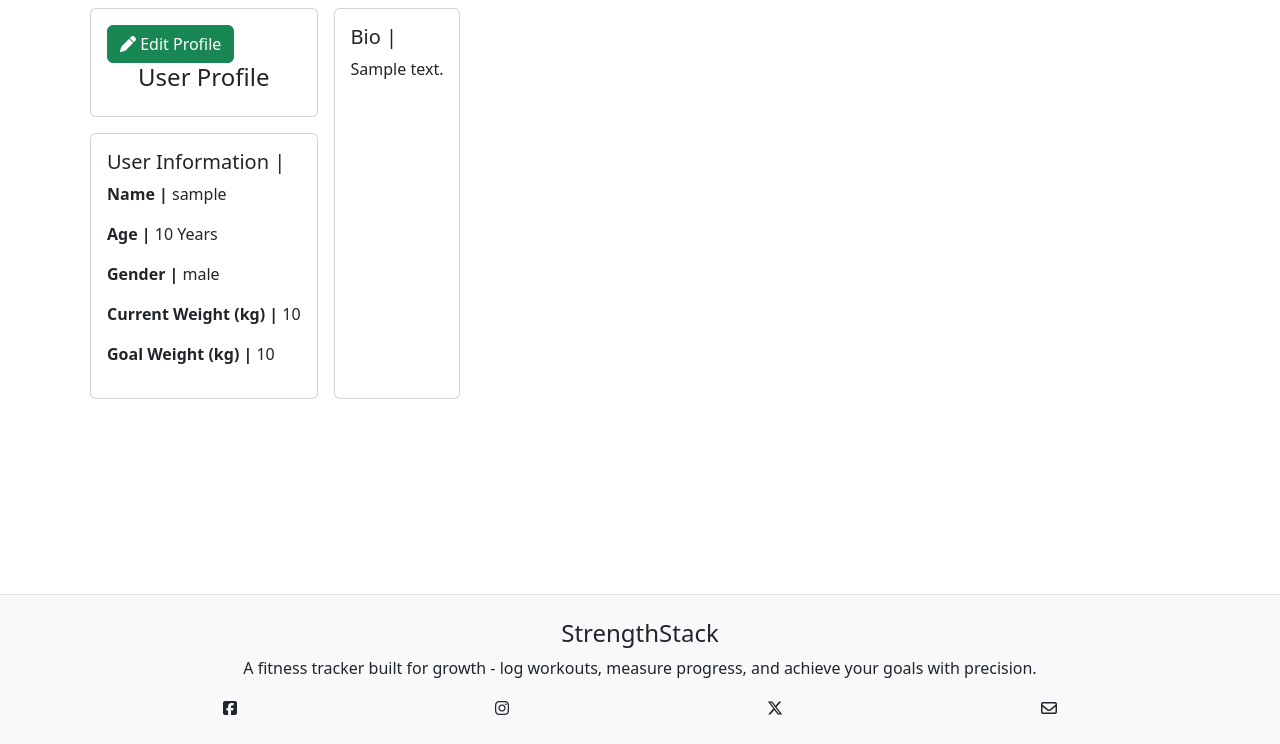
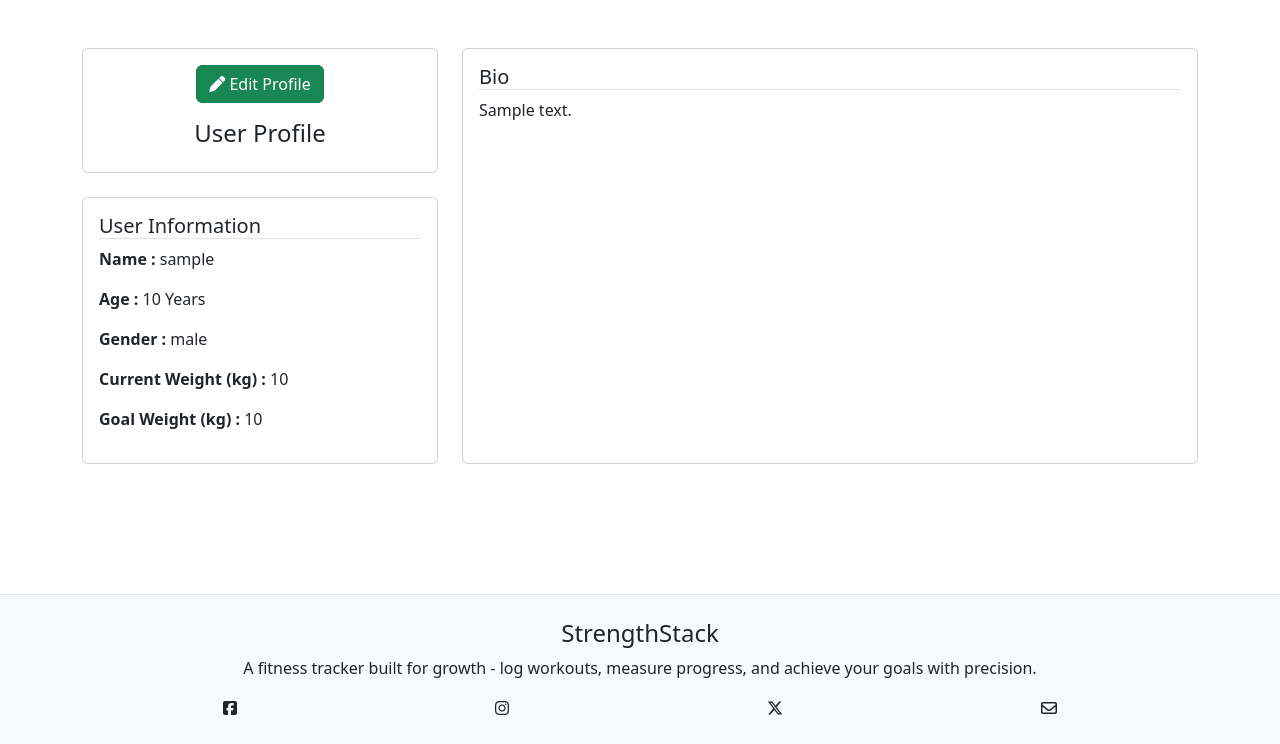
Before and after one commit to AugustinaGonja/strength_stack, a Django app: page /users/profile/ in a window 1280 px wide. Shown: the part 56-800 px from the top of the page. Run offline with Django 5.2, Linux system fonts and the light colour scheme; a user stored in the database is signed in; tables that the repository leaves empty hold one stand-in row (values such as "Sample post"); some libraries are stand-ins or nearby versions.

Commit message:
improve layout

```diff
--- a/templates/profile.html
+++ b/templates/profile.html
@@ -1,11 +1,10 @@
-{% extends 'base.html' %}
-
-{% block content %}
-<div class="container d-flex flex-row flex-column flex-md-row">
-    <div class="d-flex p-2 flex-column " >
-        <div class="card mb-3">
-            <div class="card-body">
-                <a href="{% url 'update_profile' %}" class="btn btn-success">
+{% extends 'base.html' %} {% block content %}
+<div class="container my-5">
+    <div class="row">
+        <div class="col-md-4">
+            <div class="card">
+                <div class="card-body text-center">
+                    <a href="{% url 'update_profile' %}" class="btn btn-success mb-3">
                         <i class="fa-solid fa-pen"></i>
                         Edit Profile
                     </a>
@@ -13,23 +12,24 @@
                 </div>
             </div>
 
-        <div class="card">
+            <div class="card mt-4">
                 <div class="card-body">
-                <h5 class="card-title">User Information |</h5>
-                <p><strong> Name | </strong>{{user.username}}</p>
-                <p><strong> Age | </strong>{{ user_info.age }} Years</p>
-                <p><strong> Gender | </strong>{{ user_info.gender }}</p>
-                <p><strong> Current Weight (kg) | </strong>{{ user_info.current_weight }}</p>
-                <p><strong> Goal Weight (kg) | </strong>{{ user_info.goal_weight }}</p>
+                    <h5 class="card-title border-bottom">User Information</h5>
+                    <p><strong> Name : </strong>{{user.username}}</p>
+                    <p><strong> Age : </strong>{{ user_info.age }} Years</p>
+                    <p><strong> Gender : </strong>{{ user_info.gender }}</p>
+                    <p><strong> Current Weight (kg) : </strong>{{ user_info.current_weight }}</p>
+                    <p><strong> Goal Weight (kg) : </strong>{{ user_info.goal_weight }}</p>
                 </div>
             </div>
         </div>
-
-    <div class="card m-2">
+        <div class="col-md-8">
+            <div class="card h-100">
                 <div class="card-body">
-            <h5 class="card-title">Bio | </h5>
+                    <h5 class="card-title border-bottom">Bio</h5>
                     <p class="card-text">{{ user_info.bio }}</p>
                 </div>
             </div>
         </div>
+    </div>
     {% endblock %}
```
Also changed, not shown: templates/about.html (+26 -23 lines). Lines whose indentation alone changed are shown as unchanged.
